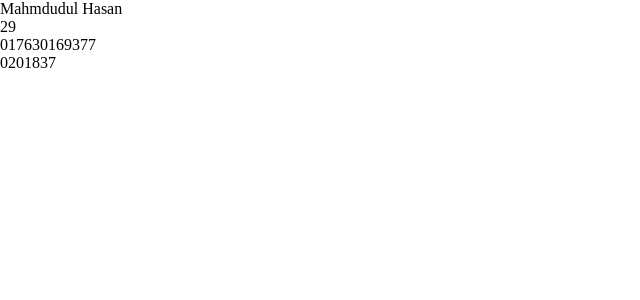
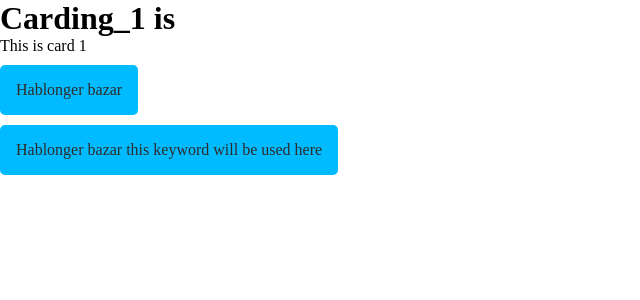
Before and after one commit to mahmudul1024/React_Practice, a React (Create React App) app: page / in a window 1280 px wide. Shown: the top 300 px of the page, without its empty margins (0-640 px from the left). Built offline with nearby package versions, Linux system fonts and the light colour scheme.

Commit message:
classComponent

```diff
--- a/public/Style.css
+++ b/public/Style.css
@@ -46,3 +46,12 @@
 text-align: center;
 font-weight: bold;
 }
+
+.head{
+background-color: rgb(0, 187, 255);
+    color: rgb(46, 43, 43);
+    margin-top: 10px;
+    padding: 1rem;
+    width: fit-content;
+    border-radius: 5px;
+}
--- a/src/App.js
+++ b/src/App.js
@@ -1,47 +1,15 @@
 import React from 'react';
-
-const users=[
-    {
-
-   fullName : "Mahmdudul Hasan",
-   age  : "29",
-   phones :[
-    {"home" : "017630169377"},
-    {office :"0201837"}
-   ],
-
-
-    fullName : "Mahmdudul Hasan",
-    age  : "29",
-    phones :[
-     {"home" : "017630169377"},
-     {office :"0201837"}
-    ]
-
-
-}]
+import Card from './components/Card_1';
+import Card_2 from './components/Card_2';
 
 
 export default function App()
 {
     return <>
 
-{users.map((user,index)=>{
-    {/* use return when second bracket is used */}
-    return <div key={index}>
-       <p> {user.fullName}</p>
-       <p>{user.age}</p>
-       {user.phones.map((phone,index)=>
-       {
-        return <div key={index}>
-            <p>{phone.home}</p>
-            <p>{phone.office}</p>
 
-        </div>
-       })}
-    </div>
-})}
-
-
+     <Card  name="Carding_1 is " detail ="This is card 1"/>
+     <Card_2 />
+     <Card_2 name="this keyword will be used here"/>
     </>
 }
--- /dev/null
+++ b/src/components/Card_1.js
@@ -0,0 +1,8 @@
+function Card_1(props){
+    return <div>
+    <h1> {props.name}</h1>
+    <p>{props.detail}</p>
+
+    </div>
+}
+export default Card_1;
--- /dev/null
+++ b/src/components/Card_2.js
@@ -0,0 +1,21 @@
+import {Component} from 'react'
+import React from 'react';
+
+
+// Class component
+
+class Card_2 extends Component{
+
+render()
+{
+return <div className='head'>
+<h >Hablonger bazar </h>
+<h>{this.props.name}</h>
+
+</div>
+}
+
+
+
+}
+export default Card_2;
```
